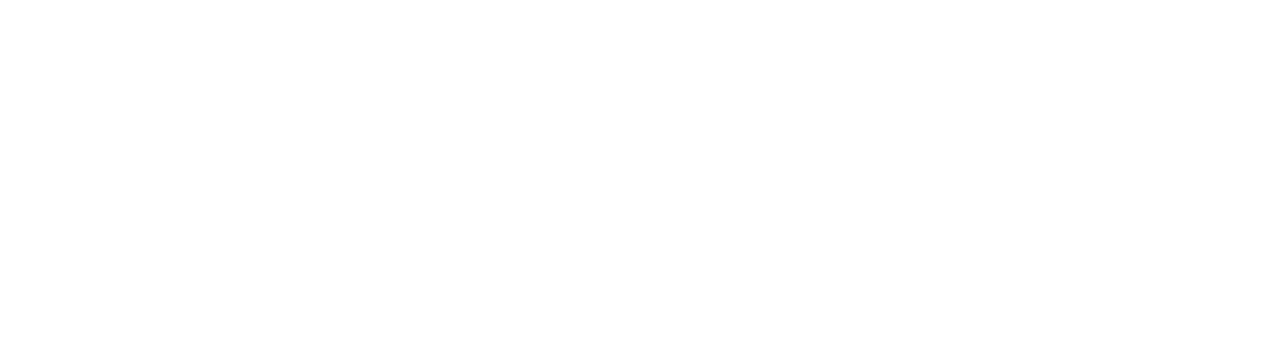
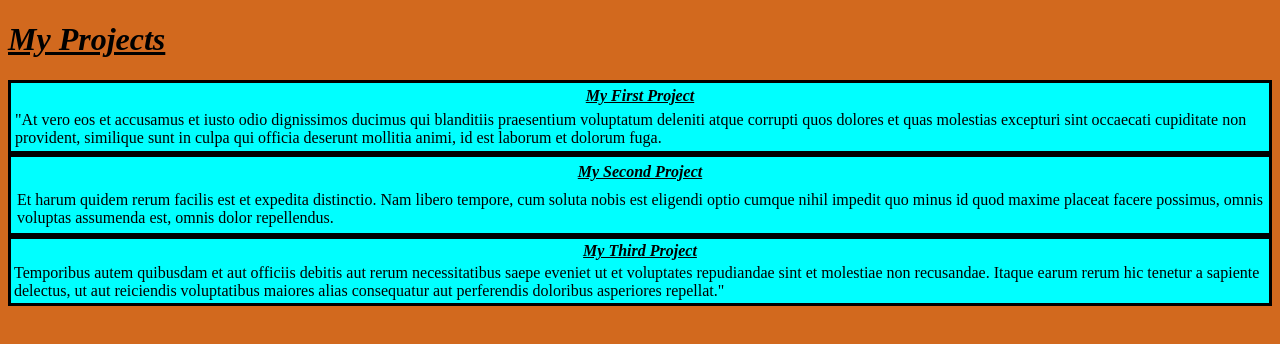
Before and after one commit to kyky1998/Personal-Website, a plain HTML site: page portfolio.html in a window 1280 px wide. Drawn offline with Linux system fonts and the light colour scheme.

Commit message:
committed

```diff
--- a/portfolio.html
+++ b/portfolio.html
@@ -0,0 +1,46 @@
+<!DOCTYPE html>
+<html lang="en">
+<head>
+    <meta charset="UTF-8">
+    <meta name="viewport" content="width=device-width, initial-scale=1.0">
+    <link rel="stylesheet" href="style.css">
+    <title>Document</title>
+</head>
+<body style="background-color: chocolate;">
+    <h1>
+        <u><i>My Projects</i></u>
+    </h1>
+    <table style="border: solid;background-color: aqua;" cellpadding="2">
+        <tr>
+            <th>
+                <u><i>My First Project</i></u>
+            </th>
+        </tr>
+        <td>"At vero eos et accusamus et iusto odio dignissimos ducimus qui blanditiis praesentium voluptatum deleniti atque corrupti quos dolores et quas molestias excepturi sint occaecati cupiditate non provident, similique sunt in culpa qui officia deserunt mollitia animi, id est laborum et dolorum fuga.</td>
+
+
+    </table>
+    <table style="border: solid;background-color: aqua;" cellpadding="4">
+        <tr>
+            <th>
+                <u><i>My Second Project</i></u>
+            </th>
+        </tr>
+        <td>
+            Et harum quidem rerum facilis est et expedita distinctio. Nam libero tempore, cum soluta nobis est eligendi optio cumque nihil impedit quo minus id quod maxime placeat facere possimus, omnis voluptas assumenda est, omnis dolor repellendus.
+        </td>
+
+    </table>
+    <table style="border: solid;background-color: aqua;">
+        <tr>
+            <th>
+                <u><i>My Third Project</i></u>
+            </th>
+        </tr>
+        <td>
+            Temporibus autem quibusdam et aut officiis debitis aut rerum necessitatibus saepe eveniet ut et voluptates repudiandae sint et molestiae non recusandae. Itaque earum rerum hic tenetur a sapiente delectus, ut aut reiciendis voluptatibus maiores alias consequatur aut perferendis doloribus asperiores repellat."
+        </td>
+
+    </table>
+</body>
+</html>
```
Also changed, not shown: about.html (+17 -2 lines).
